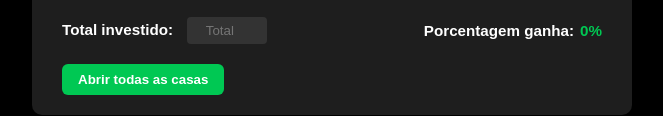
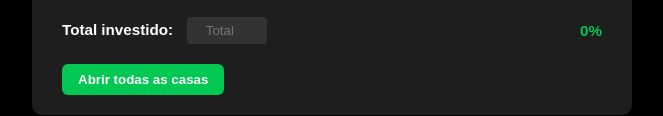
Before and after one commit to michaels22/surebets-site, a plain HTML site: page calculadora.html in a window 1280 px wide. Shown: the part 455-571 px from the top of the page, without its empty margins (308-971 px from the left). Drawn offline with Linux system fonts and the light colour scheme.

Commit message:
Update calculadora.html

```diff
--- a/calculadora.html
+++ b/calculadora.html
@@ -138,10 +138,7 @@
         <strong>Total investido:</strong>
         <input type="number" id="valorTotalInvestido" placeholder="Total" />
       </div>
-  <div style="display: flex; align-items: center; gap: 6px;">
-    <strong>Porcentagem ganha:</strong>
       <strong id="porcentagemLucro" class="lucro">0%</strong>
-  </div>
     </div>
 
     <button class="botao-verde">Abrir todas as casas</button>
```
Lines whose indentation alone changed are shown as unchanged.
